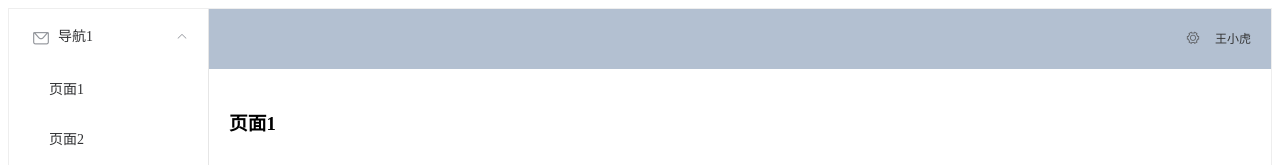
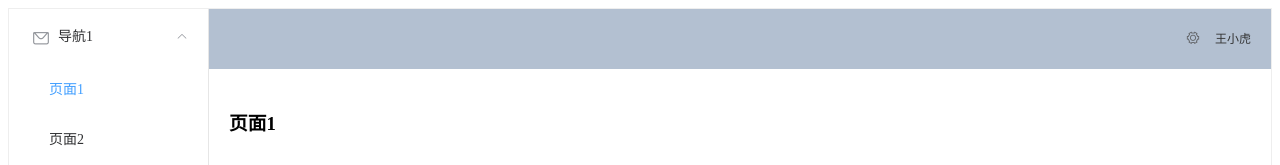
Before and after one commit to GDUFZXP/vue-starter, a Vue app: page /pageOne in a window 1280 px wide. Both pictures are taken after a click on the element "导航1". Shown: the top 165 px of the page. Built offline with nearby package versions, Linux system fonts and the light colour scheme.

Commit message:
访问 localhost:8080/pageXX 对应菜单设置为选中状态 关键代码： $route.path == subItem.path 样式： class='is-active'

```diff
--- a/src/views/Index.vue
+++ b/src/views/Index.vue
@@ -17,7 +17,7 @@
                 <el-menu router>
                     <el-submenu v-for="(item, index) in $router.options.routes" :index="index+''">
                         <template slot="title"><i class="el-icon-message"></i>{{item.name}}</template>
-                        <el-menu-item v-for="(subItem, subIndex) in item.children" :index="subItem.path">{{subItem.name}}</el-menu-item>
+                        <el-menu-item :class="$route.path == subItem.path ? 'is-active' : ''" v-for="(subItem, subIndex) in item.children" :index="subItem.path">{{subItem.name}}</el-menu-item>
                     </el-submenu>
                 </el-menu>
             </el-aside>
```
